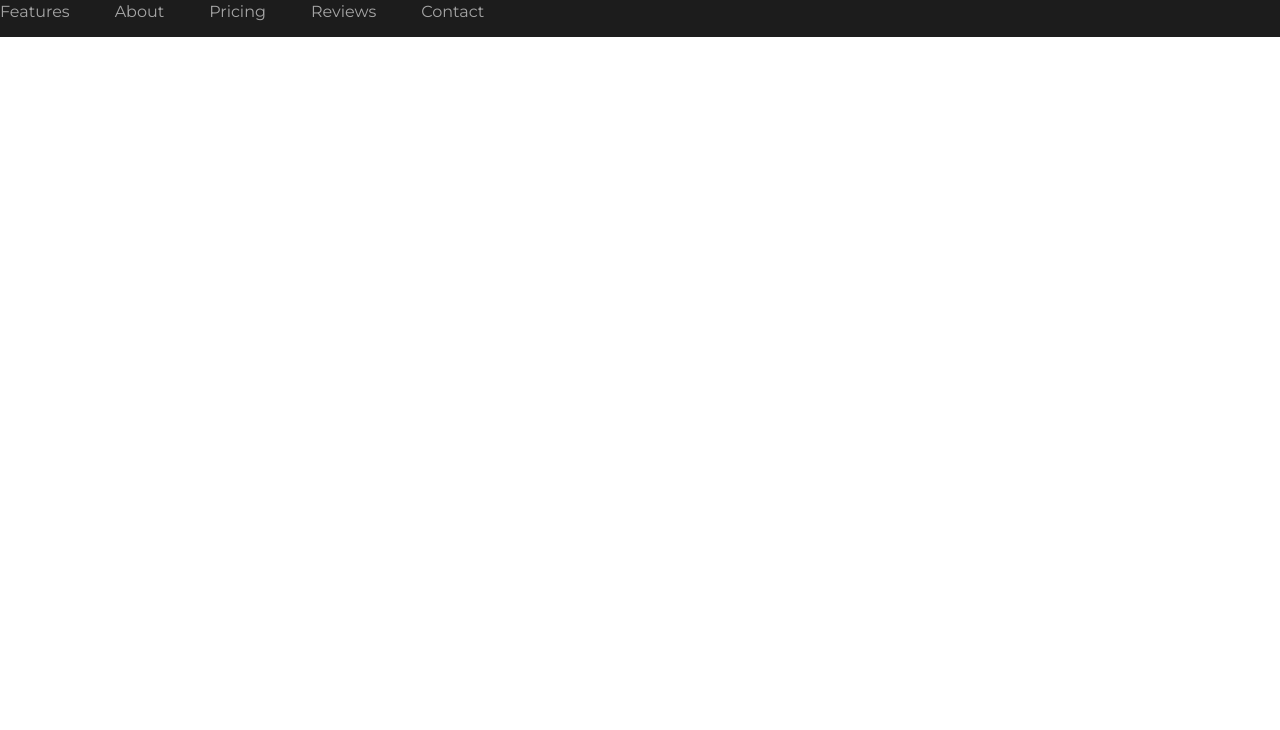
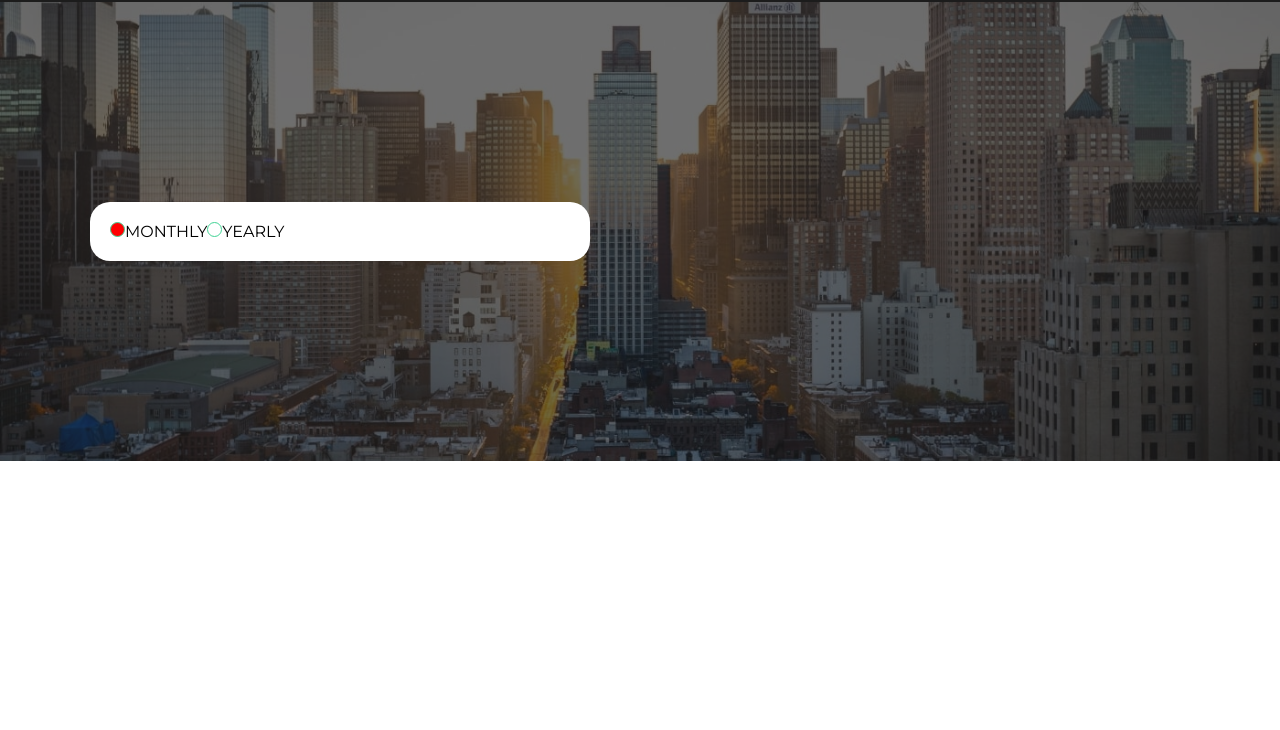
Before and after one commit to eglebm/darbas_baigiamasis, a website: page index.html in a window 1280 px wide. Shown: the part 70-800 px from the top of the page. Drawn offline with Linux system fonts and the light colour scheme.

Commit message:
hero section in process

```diff
--- a/css/src/global.scss
+++ b/css/src/global.scss
@@ -1,5 +1,9 @@
+* {
+    box-sizing: border-box;
+    margin: 0;
+}
+
 body {
-    margin: 0;
     font-family: 'Montserrat', sans-serif;
 }
 
--- a/css/src/header.scss
+++ b/css/src/header.scss
@@ -4,15 +4,15 @@ header {
     left: 0;
     width: 100%;
     background-color: #1C1C1C;
-}
 
     .container {
         display: flex;
         justify-content: space-between;
         align-items: center;
-}
+        padding-top: 10px;
+        padding-bottom: 10px;
 
-nav{
+        nav {
             ul {
                 list-style: none;
                 display: flex;
@@ -28,3 +28,5 @@ nav{
                 }
             }
         }
+    }
+}
--- a/css/src/hero.scss
+++ b/css/src/hero.scss
@@ -1,4 +1,63 @@
 .hero {
-    height: 100vh;
+    position: relative;
+    margin-top: 72px;
+    display: flex;
+    align-items: center;
+    justify-content: flex-start;
+    padding: 200px 0;
     background-image: url("../images/city-min.jpg");
+    background-size: cover;
+    background-position: center center;
+
+    &:before {
+        content: '';
+        position: absolute;
+        top: 0;
+        left: 0;
+        width: 100%;
+        height: 100%;
+        background-color: #1C1C1C;
+        opacity: 0.63;
+    }
+
+    .container {
+        position: relative;
+    }
+
+    .form-box {
+        max-width: 500px;
+        width: 100%;
+        background-color: #fff;
+        border-radius: 20px;
+        padding: 20px;
+
+        .form-row {
+            display: flex;
+        }
+
+        .radio-input-wrap {
+            input {
+                display: none;
+            }
+
+            input:checked ~ label:before {
+                background: red;
+            }
+
+            label {
+                text-transform: uppercase;
+                cursor: pointer;
+
+                &:before {
+                    content: '';
+                    display: inline-block;
+                    width: 13px;
+                    height: 13px;
+                    border-radius: 50%;
+                    border: 1px solid #41D395;
+                    transition: 0.3s ease-in-out;
+                }
+            }
+        }
+    }
 }
--- a/index.html
+++ b/index.html
@@ -4,16 +4,16 @@
     <meta charset="UTF-8">
     <meta http-equiv="X-UA-Compatible" content="IE=edge">
     <meta name="viewport" content="width=device-width, initial-scale=1.0">
-    <link rel="stylesheet" href="css/style.css">
     <link rel="preconnect" href="https://fonts.googleapis.com">
     <link rel="preconnect" href="https://fonts.gstatic.com" crossorigin>
     <link href="https://fonts.googleapis.com/css2?family=Montserrat:wght@400;600&display=swap" rel="stylesheet">
+    <link rel="stylesheet" href="css/style.css">
     <title>Document</title>
 </head>
 <body>
     <header>
-        <div class="container"></div>
-            <img src="images/logo.svg" alt="logo">
+        <div class="container">
+            <img src="images/logo.svg" alt="Logo">
             <nav>
                 <ul>
                     <li>Features</li>
@@ -23,11 +23,28 @@
                     <li>Contact</li>
                 </ul>
             </nav>
+        </div>
     </header>
     <main>
-        <section></section>
-        <section></section>
-        <section></section>
+        <section class="hero">
+            <div class="container">
+                <div class="form-box">
+                    <form>
+                        <div class="form-row">
+                            <div class="radio-input-wrap">
+                                <input type="radio" name="subscription" id="subscription-monthly" checked>
+                                <label for="subscription-monthly">Monthly</label>
+                            </div>
+
+                            <div class="radio-input-wrap">
+                                <input type="radio" name="subscription" id="subscription-yearly">
+                                <label for="subscription-yearly">Yearly</label>
+                            </div>
+                        </div>
+                    </form>
+                </div>
+            </div>
+        </section>
         <section></section>
         <section></section>
         <section></section>
```
Also changed, not shown: css/style.css, 1 other file. Lines whose indentation alone changed are shown as unchanged.
